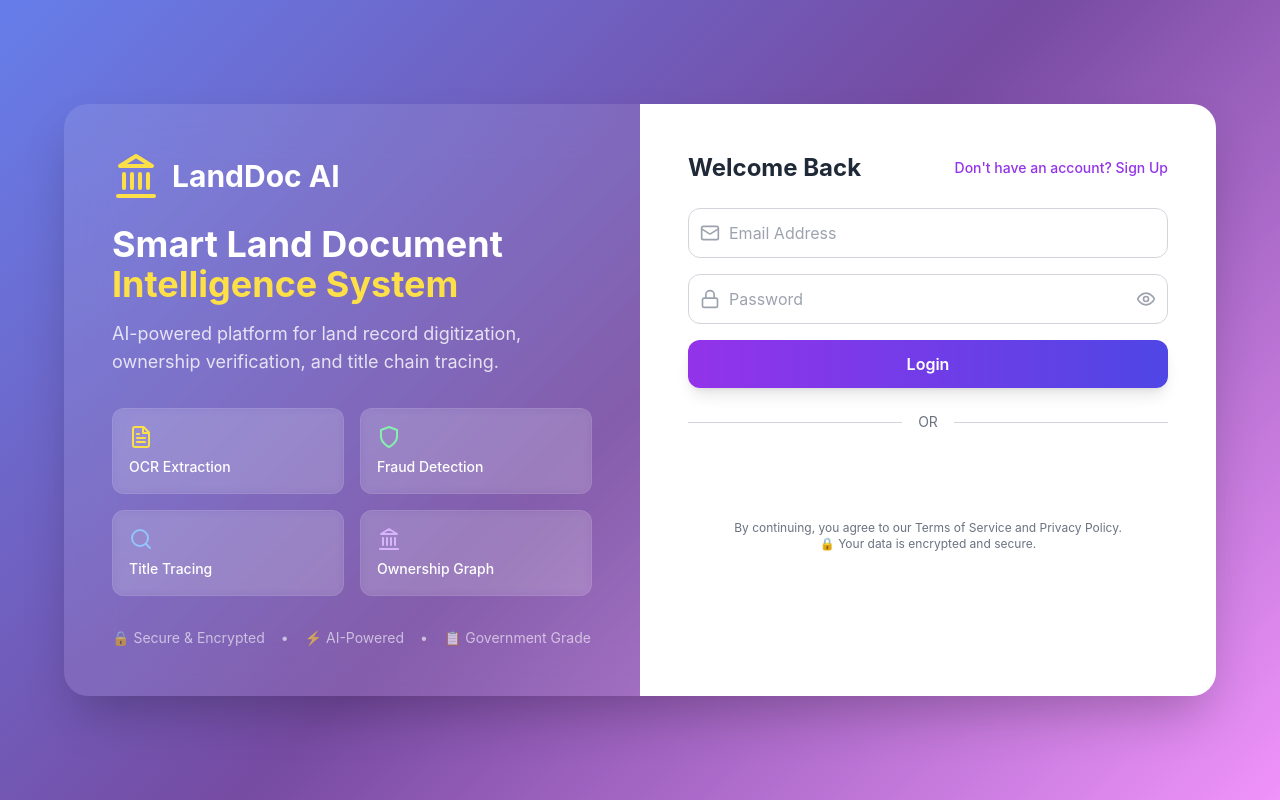
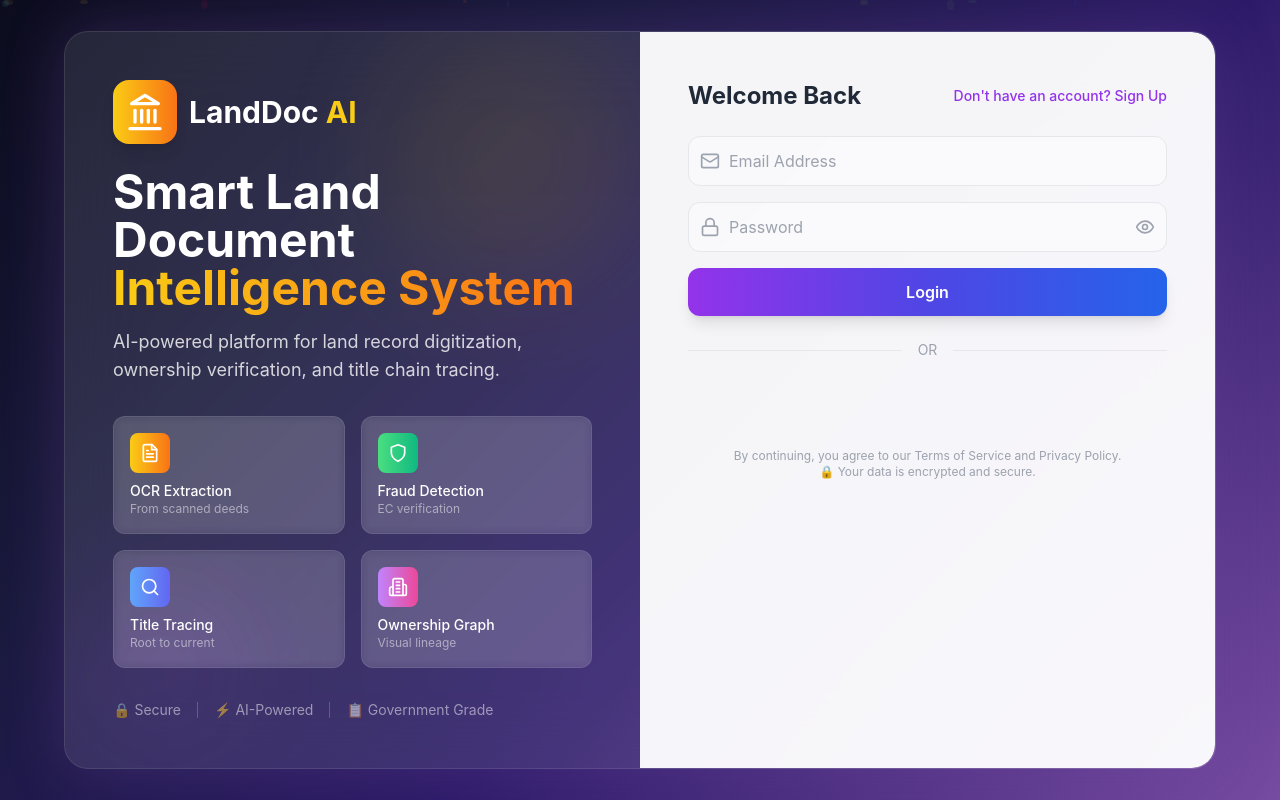
Before and after one commit to madeshkm-1908/Land-Document-Digitalization, a React (Create React App) app in the folder frontend/: page / in a window 1280 px wide. Built offline with nearby package versions, Linux system fonts and the light colour scheme; the HTML template or start-up script is replaced by a standard one.

Commit message:
Update Login.jsx

```diff
--- a/frontend/src/pages/Login.jsx
+++ b/frontend/src/pages/Login.jsx
@@ -1,5 +1,5 @@
 import React, { useState } from 'react';
-import { Eye, EyeOff, Mail, Lock, User, Landmark, Shield, FileText, Search } from 'lucide-react';
+import { Eye, EyeOff, Mail, Lock, User, Landmark, Shield, FileText, Search, Building2, Award, TrendingUp } from 'lucide-react';
 import { GoogleOAuthProvider, GoogleLogin } from '@react-oauth/google';
 import toast from 'react-hot-toast';
 
@@ -20,7 +20,6 @@ function Login({ onLogin }) {
   const handleSubmit = (e) => {
     e.preventDefault();
     if (isLogin) {
-      // Simulate login
       toast.success('Login successful! Welcome back!');
       onLogin();
     } else {
@@ -44,65 +43,108 @@ function Login({ onLogin }) {
   };
 
   return (
-    <GoogleOAuthProvider clientId="799687207111-2an3bo27tfgnc3ptuc3ptmotbk4hjttp.apps.googleusercontent.com">
-      <div className="min-h-screen flex items-center justify-center p-4" style={{
-        background: 'linear-gradient(135deg, #667eea 0%, #764ba2 50%, #f093fb 100%)'
+    <GoogleOAuthProvider clientId="YOUR_GOOGLE_CLIENT_ID">
+      <div className="min-h-screen flex items-center justify-center p-4 relative overflow-hidden" style={{
+        background: 'linear-gradient(135deg, #0c0c1e 0%, #1a1a3e 30%, #2d1b69 60%, #764ba2 100%)'
       }}>
-        <div className="w-full max-w-6xl flex flex-col lg:flex-row bg-white/10 backdrop-blur-xl rounded-3xl shadow-2xl overflow-hidden fade-in">
-
-          {/* Left Side - Branding */}
-          <div className="lg:w-1/2 p-8 lg:p-12 flex flex-col justify-center text-white">
-            <div className="flex items-center gap-3 mb-6">
-              <Landmark className="w-12 h-12 text-yellow-300" />
-              <h1 className="text-3xl font-bold">LandDoc AI</h1>
+        {/* Animated Background Particles */}
+        <div className="particles">
+          {[...Array(20)].map((_, i) => (
+            <div
+              key={i}
+              className="particle"
+              style={{
+                width: Math.random() * 8 + 2 + 'px',
+                height: Math.random() * 8 + 2 + 'px',
+                left: Math.random() * 100 + '%',
+                animationDuration: Math.random() * 20 + 10 + 's',
+                animationDelay: Math.random() * 10 + 's',
+                background: `rgba(${Math.random() * 255}, ${Math.random() * 255}, ${Math.random() * 255}, 0.1)`
+              }}
+            />
+          ))}
         </div>
 
-            <h2 className="text-4xl font-bold mb-4">
+        <div className="w-full max-w-6xl flex flex-col lg:flex-row bg-white/10 backdrop-blur-2xl rounded-3xl shadow-2xl overflow-hidden border border-white/10 fade-in glow-effect">
+
+          {/* Left Side - Branding with Images */}
+          <div className="lg:w-1/2 p-8 lg:p-12 flex flex-col justify-center text-white relative overflow-hidden">
+            {/* Decorative Image Overlay */}
+            <div className="absolute inset-0 opacity-10">
+              <div className="absolute top-0 right-0 w-64 h-64 bg-yellow-500 rounded-full blur-3xl"></div>
+              <div className="absolute bottom-0 left-0 w-48 h-48 bg-purple-500 rounded-full blur-3xl"></div>
+            </div>
+
+            <div className="relative z-10">
+              <div className="flex items-center gap-3 mb-6">
+                <div className="p-3 bg-gradient-to-r from-yellow-400 to-orange-500 rounded-2xl shadow-lg">
+                  <Landmark className="w-10 h-10 text-white" />
+                </div>
+                <h1 className="text-3xl font-bold">LandDoc <span className="text-yellow-400">AI</span></h1>
+              </div>
+
+              <h2 className="text-4xl lg:text-5xl font-bold mb-4 leading-tight">
                 Smart Land Document <br />
-              <span className="text-yellow-300">Intelligence System</span>
+                <span className="text-transparent bg-clip-text bg-gradient-to-r from-yellow-400 to-orange-500">
+                  Intelligence System
+                </span>
               </h2>
 
               <p className="text-white/80 text-lg mb-8">
                 AI-powered platform for land record digitization, ownership verification, and title chain tracing.
               </p>
 
+              {/* Feature Grid with Icons */}
               <div className="grid grid-cols-2 gap-4">
-              <div className="bg-white/10 backdrop-blur-sm rounded-xl p-4 border border-white/10">
-                <FileText className="w-6 h-6 text-yellow-300 mb-2" />
+                <div className="bg-white/10 backdrop-blur-sm rounded-xl p-4 border border-white/10 card-hover">
+                  <div className="w-10 h-10 rounded-lg bg-gradient-to-r from-yellow-400 to-orange-500 flex items-center justify-center mb-2">
+                    <FileText className="w-5 h-5 text-white" />
+                  </div>
                   <p className="text-sm font-medium">OCR Extraction</p>
+                  <p className="text-xs text-white/50">From scanned deeds</p>
                 </div>
-              <div className="bg-white/10 backdrop-blur-sm rounded-xl p-4 border border-white/10">
-                <Shield className="w-6 h-6 text-green-300 mb-2" />
+                <div className="bg-white/10 backdrop-blur-sm rounded-xl p-4 border border-white/10 card-hover">
+                  <div className="w-10 h-10 rounded-lg bg-gradient-to-r from-green-400 to-emerald-500 flex items-center justify-center mb-2">
+                    <Shield className="w-5 h-5 text-white" />
+                  </div>
                   <p className="text-sm font-medium">Fraud Detection</p>
+                  <p className="text-xs text-white/50">EC verification</p>
                 </div>
-              <div className="bg-white/10 backdrop-blur-sm rounded-xl p-4 border border-white/10">
-                <Search className="w-6 h-6 text-blue-300 mb-2" />
+                <div className="bg-white/10 backdrop-blur-sm rounded-xl p-4 border border-white/10 card-hover">
+                  <div className="w-10 h-10 rounded-lg bg-gradient-to-r from-blue-400 to-indigo-500 flex items-center justify-center mb-2">
+                    <Search className="w-5 h-5 text-white" />
+                  </div>
                   <p className="text-sm font-medium">Title Tracing</p>
+                  <p className="text-xs text-white/50">Root to current</p>
                 </div>
-              <div className="bg-white/10 backdrop-blur-sm rounded-xl p-4 border border-white/10">
-                <Landmark className="w-6 h-6 text-purple-300 mb-2" />
+                <div className="bg-white/10 backdrop-blur-sm rounded-xl p-4 border border-white/10 card-hover">
+                  <div className="w-10 h-10 rounded-lg bg-gradient-to-r from-purple-400 to-pink-500 flex items-center justify-center mb-2">
+                    <Building2 className="w-5 h-5 text-white" />
+                  </div>
                   <p className="text-sm font-medium">Ownership Graph</p>
+                  <p className="text-xs text-white/50">Visual lineage</p>
                 </div>
               </div>
 
-            <div className="mt-8 flex items-center gap-4 text-sm text-white/60">
-              <span>🔒 Secure & Encrypted</span>
-              <span>•</span>
-              <span>⚡ AI-Powered</span>
-              <span>•</span>
-              <span>📋 Government Grade</span>
+              <div className="mt-8 flex items-center gap-4 text-sm text-white/50">
+                <span className="flex items-center gap-1">🔒 Secure</span>
+                <span className="w-px h-4 bg-white/20"></span>
+                <span className="flex items-center gap-1">⚡ AI-Powered</span>
+                <span className="w-px h-4 bg-white/20"></span>
+                <span className="flex items-center gap-1">📋 Government Grade</span>
+              </div>
             </div>
           </div>
 
           {/* Right Side - Login/Signup Form */}
-          <div className="lg:w-1/2 bg-white p-8 lg:p-12">
+          <div className="lg:w-1/2 bg-white/95 backdrop-blur-sm p-8 lg:p-12 relative">
             <div className="flex justify-between items-center mb-6">
               <h2 className="text-2xl font-bold text-gray-800">
                 {isLogin ? 'Welcome Back' : 'Create Account'}
               </h2>
               <button
                 onClick={() => setIsLogin(!isLogin)}
-                className="text-sm text-purple-600 hover:text-purple-800 font-medium"
+                className="text-sm text-purple-600 hover:text-purple-800 font-medium transition-colors"
               >
                 {isLogin ? "Don't have an account? Sign Up" : 'Already have an account? Login'}
               </button>
@@ -118,7 +160,7 @@ function Login({ onLogin }) {
                     placeholder="Full Name"
                     value={formData.username}
                     onChange={handleChange}
-                    className="w-full pl-10 pr-4 py-3 border border-gray-300 rounded-xl focus:outline-none focus:ring-2 focus:ring-purple-500 focus:border-transparent"
+                    className="w-full pl-10 pr-4 py-3 border border-gray-200 rounded-xl focus:outline-none focus:ring-2 focus:ring-purple-500 focus:border-transparent transition-all bg-white/50"
                     required={!isLogin}
                   />
                 </div>
@@ -132,7 +174,7 @@ function Login({ onLogin }) {
                   placeholder="Email Address"
                   value={formData.email}
                   onChange={handleChange}
-                  className="w-full pl-10 pr-4 py-3 border border-gray-300 rounded-xl focus:outline-none focus:ring-2 focus:ring-purple-500 focus:border-transparent"
+                  className="w-full pl-10 pr-4 py-3 border border-gray-200 rounded-xl focus:outline-none focus:ring-2 focus:ring-purple-500 focus:border-transparent transition-all bg-white/50"
                   required
                 />
               </div>
@@ -145,13 +187,13 @@ function Login({ onLogin }) {
                   placeholder="Password"
                   value={formData.password}
                   onChange={handleChange}
-                  className="w-full pl-10 pr-12 py-3 border border-gray-300 rounded-xl focus:outline-none focus:ring-2 focus:ring-purple-500 focus:border-transparent"
+                  className="w-full pl-10 pr-12 py-3 border border-gray-200 rounded-xl focus:outline-none focus:ring-2 focus:ring-purple-500 focus:border-transparent transition-all bg-white/50"
                   required
                 />
                 <button
                   type="button"
                   onClick={() => setShowPassword(!showPassword)}
-                  className="absolute right-3 top-1/2 transform -translate-y-1/2 text-gray-400 hover:text-gray-600"
+                  className="absolute right-3 top-1/2 transform -translate-y-1/2 text-gray-400 hover:text-gray-600 transition-colors"
                 >
                   {showPassword ? <EyeOff className="w-5 h-5" /> : <Eye className="w-5 h-5" />}
                 </button>
@@ -166,7 +208,7 @@ function Login({ onLogin }) {
                     placeholder="Confirm Password"
                     value={formData.confirmPassword}
                     onChange={handleChange}
-                    className="w-full pl-10 pr-4 py-3 border border-gray-300 rounded-xl focus:outline-none focus:ring-2 focus:ring-purple-500 focus:border-transparent"
+                    className="w-full pl-10 pr-4 py-3 border border-gray-200 rounded-xl focus:outline-none focus:ring-2 focus:ring-purple-500 focus:border-transparent transition-all bg-white/50"
                     required={!isLogin}
                   />
                 </div>
@@ -174,16 +216,16 @@ function Login({ onLogin }) {
 
               <button
                 type="submit"
-                className="w-full py-3 bg-gradient-to-r from-purple-600 to-indigo-600 text-white rounded-xl font-semibold hover:from-purple-700 hover:to-indigo-700 transition-all duration-300 shadow-lg hover:shadow-xl"
+                className="w-full py-3 bg-gradient-to-r from-purple-600 via-indigo-600 to-blue-600 text-white rounded-xl font-semibold hover:shadow-lg hover:scale-[1.02] transition-all duration-300 shadow-lg"
               >
                 {isLogin ? 'Login' : 'Create Account'}
               </button>
             </form>
 
             <div className="flex items-center gap-4 my-6">
-              <div className="flex-1 h-px bg-gray-300"></div>
-              <span className="text-sm text-gray-500">OR</span>
-              <div className="flex-1 h-px bg-gray-300"></div>
+              <div className="flex-1 h-px bg-gray-200"></div>
+              <span className="text-sm text-gray-400">OR</span>
+              <div className="flex-1 h-px bg-gray-200"></div>
             </div>
 
             <div className="flex justify-center">
@@ -198,7 +240,7 @@ function Login({ onLogin }) {
               />
             </div>
 
-            <div className="mt-6 text-center text-xs text-gray-500">
+            <div className="mt-6 text-center text-xs text-gray-400">
               By continuing, you agree to our Terms of Service and Privacy Policy.
               <br />
               🔒 Your data is encrypted and secure.
```
Lines whose indentation alone changed are shown as unchanged.
